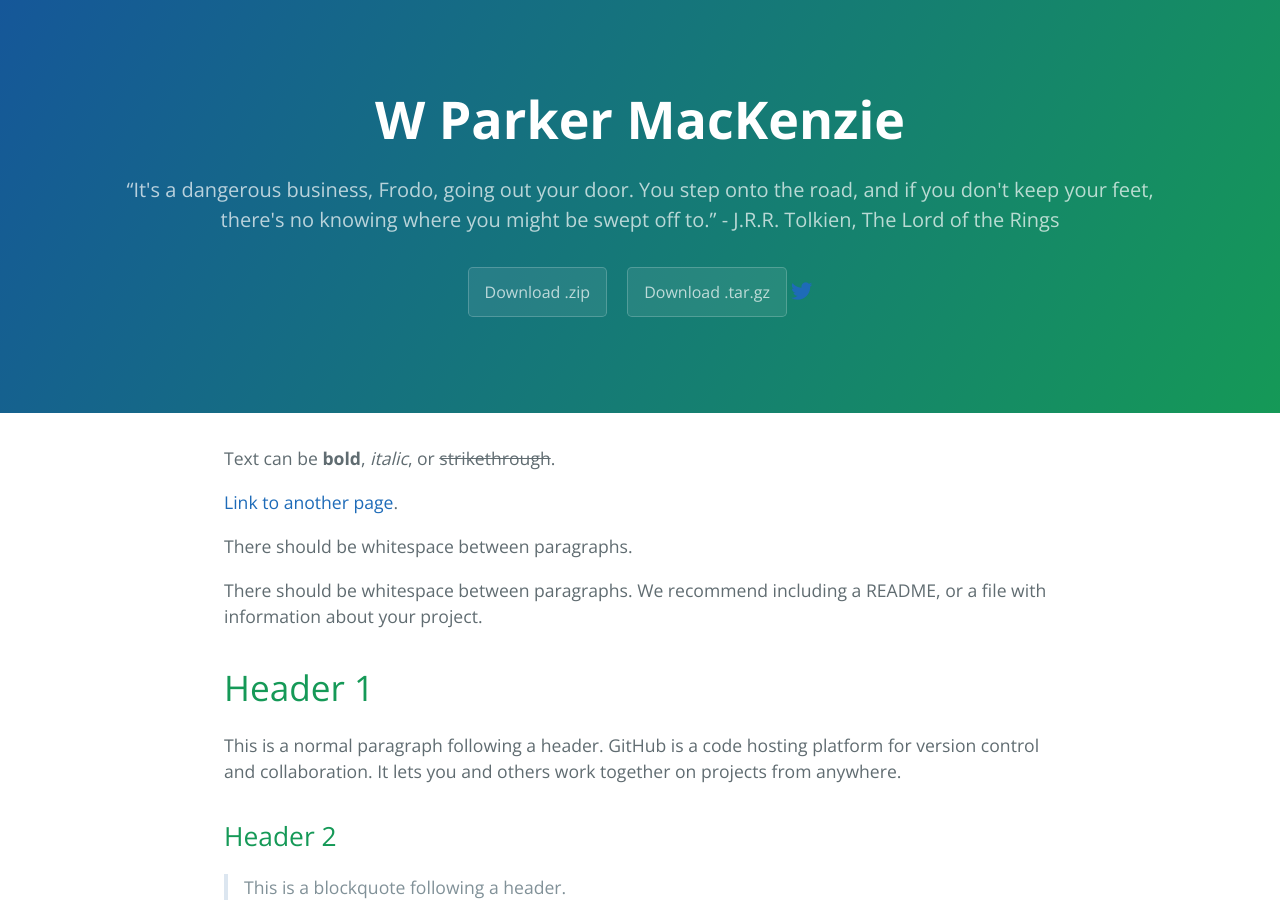
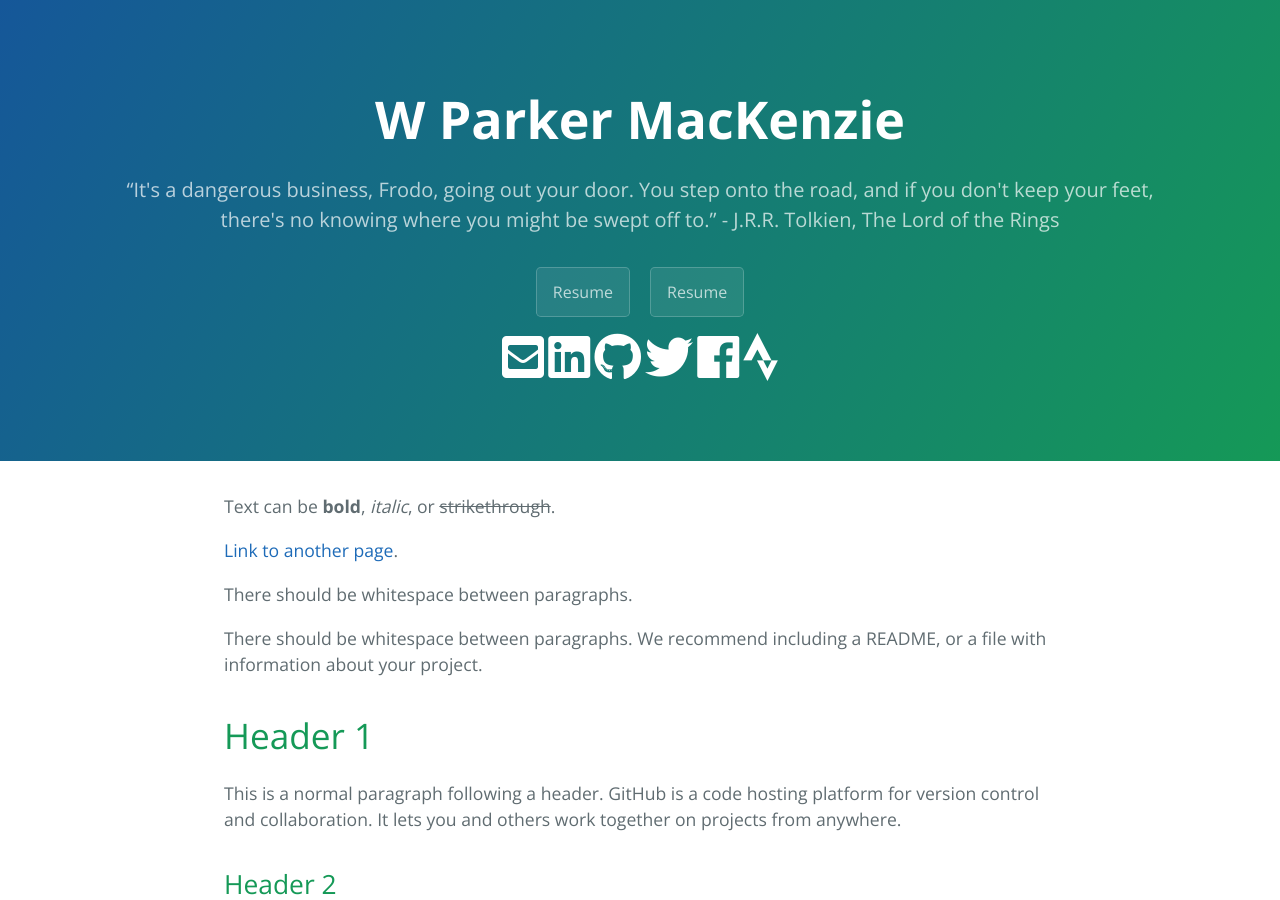
Before and after one commit to wparkermackenzie/wparkermackenzie.github.io, a Jekyll site: the page built from index.md, in a window 1280 px wide and 900 px high. Built offline with Jekyll 4.4.1, drawn with Linux system fonts in a browser that asks for light colours.

Commit message:
Added social media icons to site

```diff
--- a/_config.yml
+++ b/_config.yml
@@ -1,5 +1,12 @@
 title: W Parker MacKenzie
 description: “It's a dangerous business, Frodo, going out your door. You step onto the road, and if you don't keep your feet, there's no knowing where you might be swept off to.” - J.R.R. Tolkien, The Lord of the Rings
-show_downloads: true
+show_downloads: false
+show_resume: true
+contact_email: wparkermackenzie@outlook.com
+contact_facebook: https://www.facebook.com/wpmackenzie
+contact_github: https://github.com/wparkermackenzie
+contact_linkedin: https://www.linkedin.com/in/wmackenzie/
+contact_twitter: https://twitter.com/IoT_Engineer
+contact_strava: https://www.strava.com/athletes/2691206
 google_analytics:
 theme: jekyll-theme-cayman
--- a/_layouts/default.html
+++ b/_layouts/default.html
@@ -21,10 +21,39 @@
         <a href="{{ site.github.zip_url }}" class="btn">Download .zip</a>
         <a href="{{ site.github.tar_url }}" class="btn">Download .tar.gz</a>
       {% endif %}
-      <a href="https://twitter.com/IoT_Engineer">
-        <i class="fab fa-twitter fa-lg"></i>
-      </a>
+
+      {% if site.show_resume %}
+        <a href="/resume-page.md" class="btn">Resume</a>
+      {% endif %}
+
+      <a href="resume-page.md" class="btn">Resume</a> </br>
+
+      {% if site.contact_email %}
+      <a href="mailto:{{ site.contact_email }}"> <i class="fas fa-envelope-square fa-3x" style="color:white"></i> </a>
+      {% endif %}
+
+      {% if site.contact_linkedin %}
+      <a href="{{ site.contact_linkedin }}"> <i class="fab fa-linkedin fa-3x" style="color:white"></i> </a>
+      {% endif %}
+
+      {% if site.contact_github %}
+      <a href="{{ site.contact_github }}"> <i class="fab fa-github fa-3x" style="color:white"></i> </a>
+      {% endif %}
+
+      {% if site.contact_twitter %}
+      <a href="{{ site.contact_twitter }}"> <i class="fab fa-twitter fa-3x" style="color:white"></i> </a>
+      {% endif %}
+
+      {% if site.contact_facebook %}
+      <a href="{{ site.contact_facebook }}"> <i class="fab fa-facebook fa-3x" style="color:white"></i> </a>
+      {% endif %}
+
+      {% if site.contact_strava %}
+      <a href="{{ site.contact_strava }}"> <i class="fab fa-strava fa-3x" style="color:white"></i> </a>
+      {% endif %}
+
     </section>
+
 
     <section class="main-content">
       {{ content }}
```
Also changed, not shown: resume-page.md (added, +9 -0 lines).
